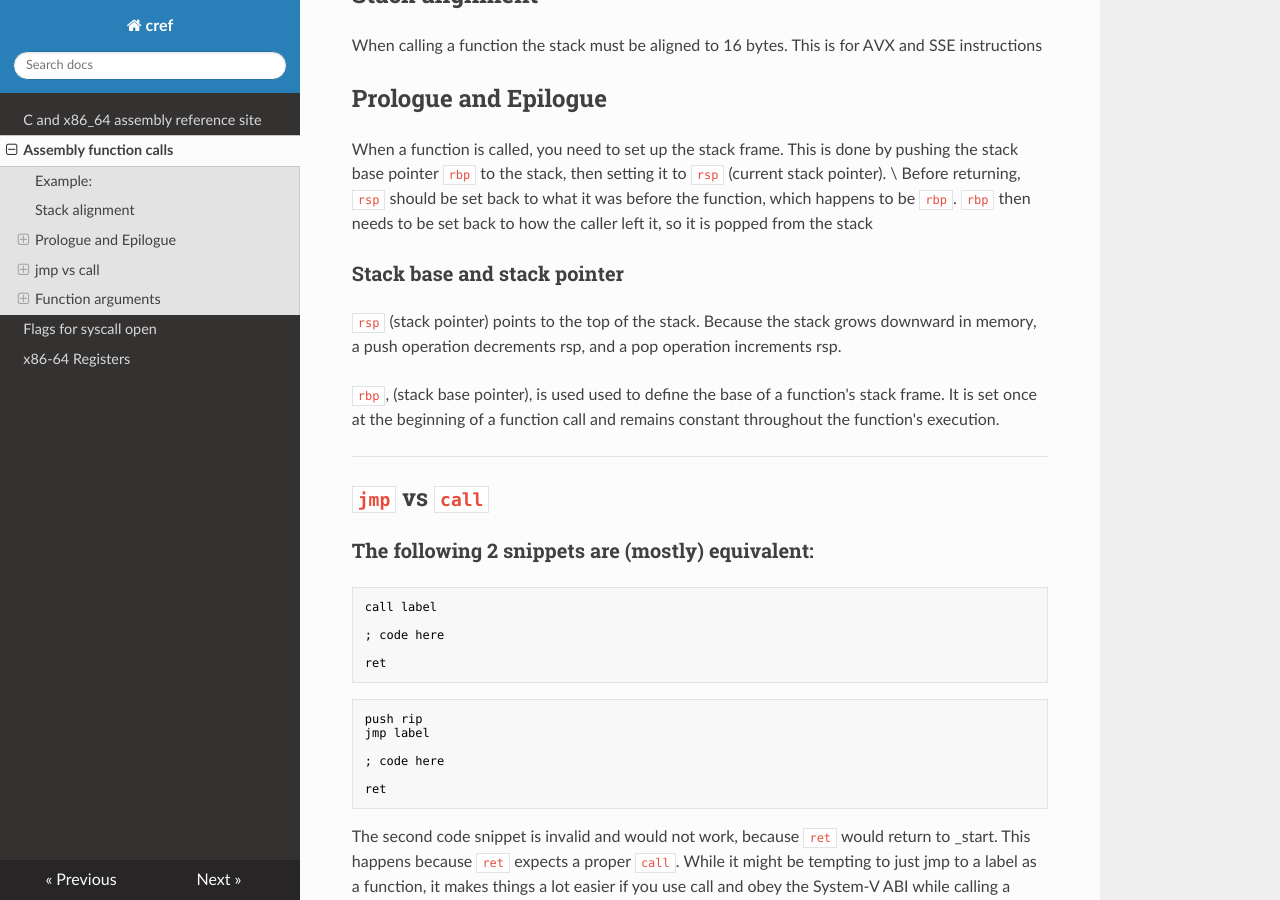
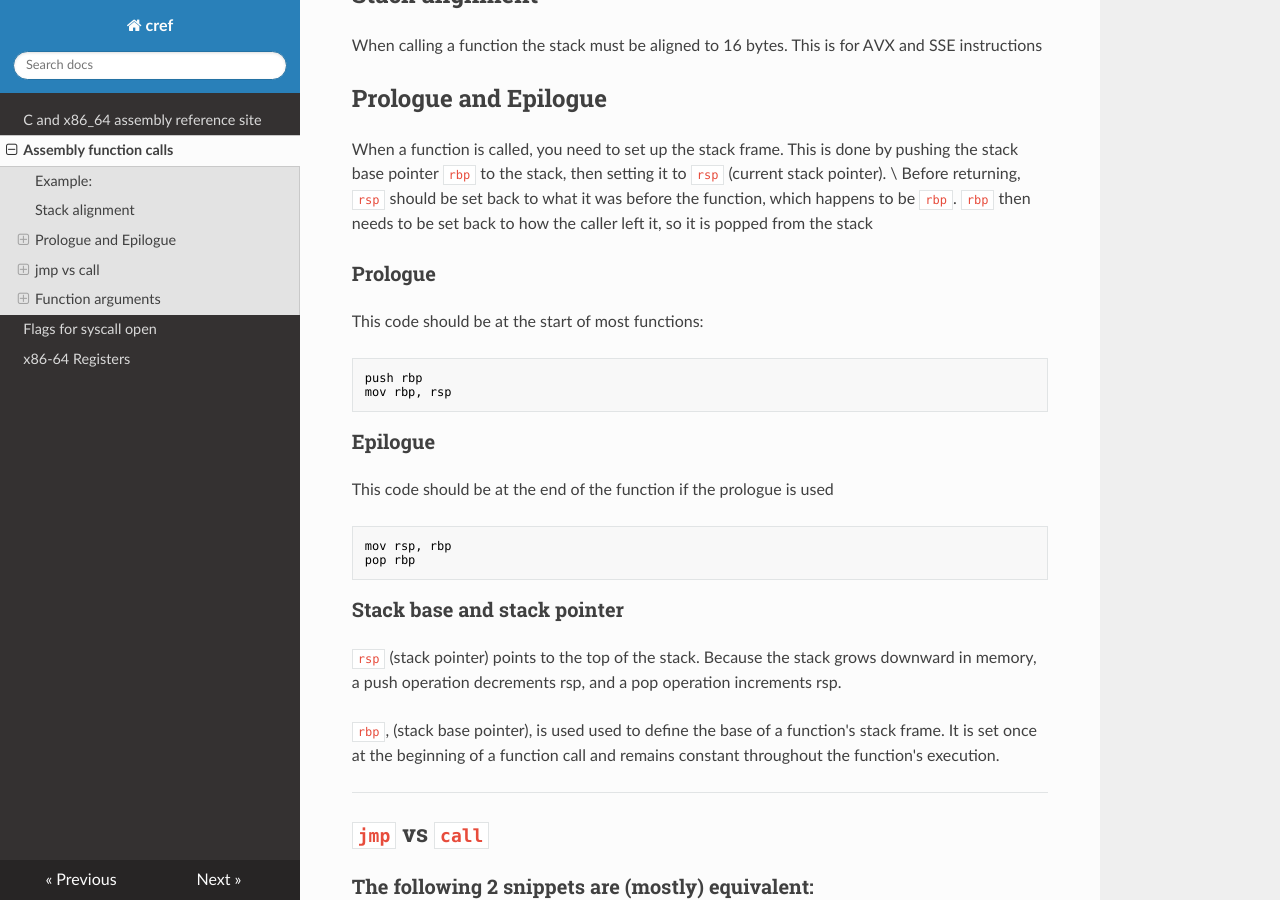
Before and after one commit to mgiv/cref, an MkDocs documentation site: the page built from docs/function_calls.md, in a window 1280 px wide and 900 px high, scrolled down 546 px. Built offline with MkDocs 1.6.1, drawn with Linux system fonts in a browser that asks for light colours; nearby versions of some CDN libraries.

Commit message:
Update function_calls.md

````diff
--- a/docs/function_calls.md
+++ b/docs/function_calls.md
@@ -27,6 +27,19 @@ When calling a function the stack must be aligned to 16 bytes. This is for AVX a
 ## Prologue and Epilogue
 When a function is called, you need to set up the stack frame. This is done by pushing the stack base pointer `rbp` to the stack, then setting it to `rsp` (current stack pointer). \
 Before returning, `rsp` should be set back to what it was before the function, which happens to be `rbp`. `rbp` then needs to be set back to how the caller left it, so it is popped from the stack
+### Prologue
+This code should be at the start of most functions:
+```asm
+push rbp
+mov rbp, rsp
+```
+### Epilogue
+This code should be at the end of the function if the prologue is used
+```asm
+mov rsp, rbp
+pop rbp
+```
+
 
 ### Stack base and stack pointer
 `rsp` (stack pointer) points to the top of the stack. Because the stack grows downward in memory, a push operation decrements rsp, and a pop operation increments rsp.
````
